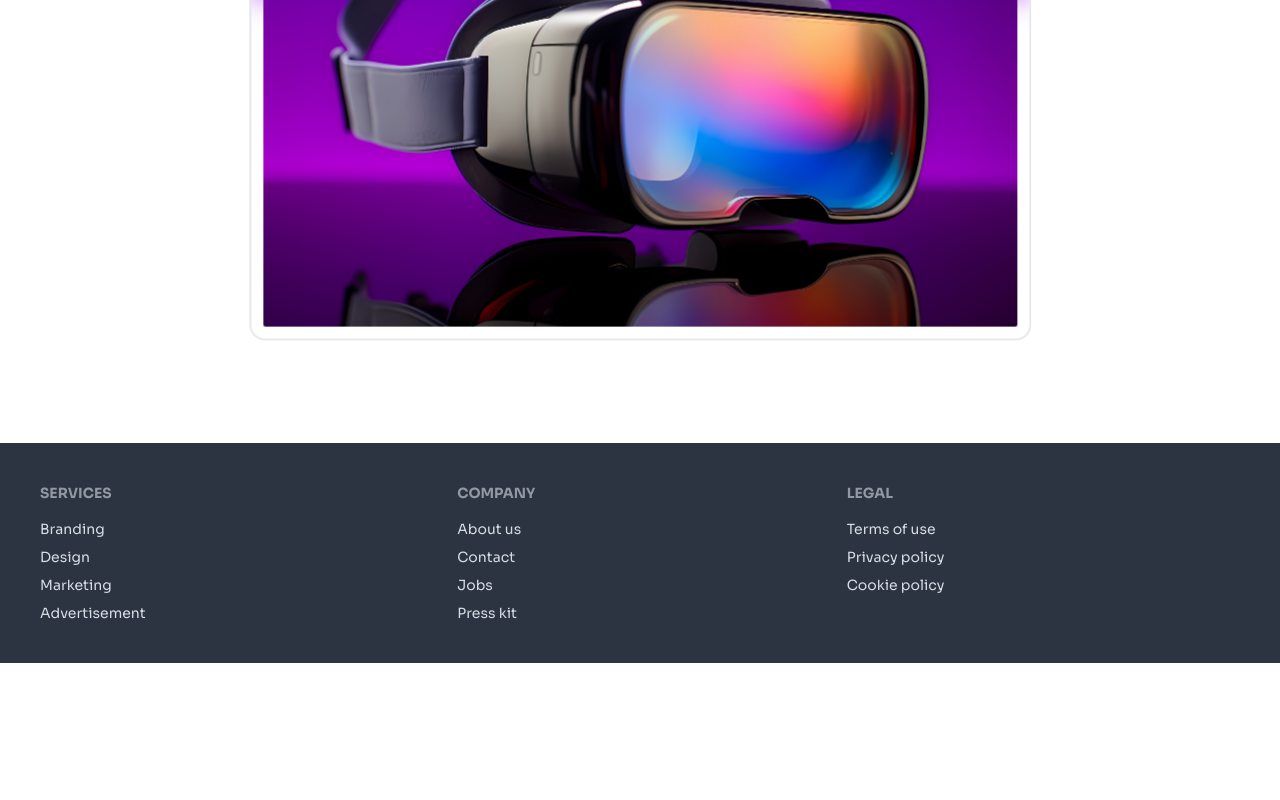
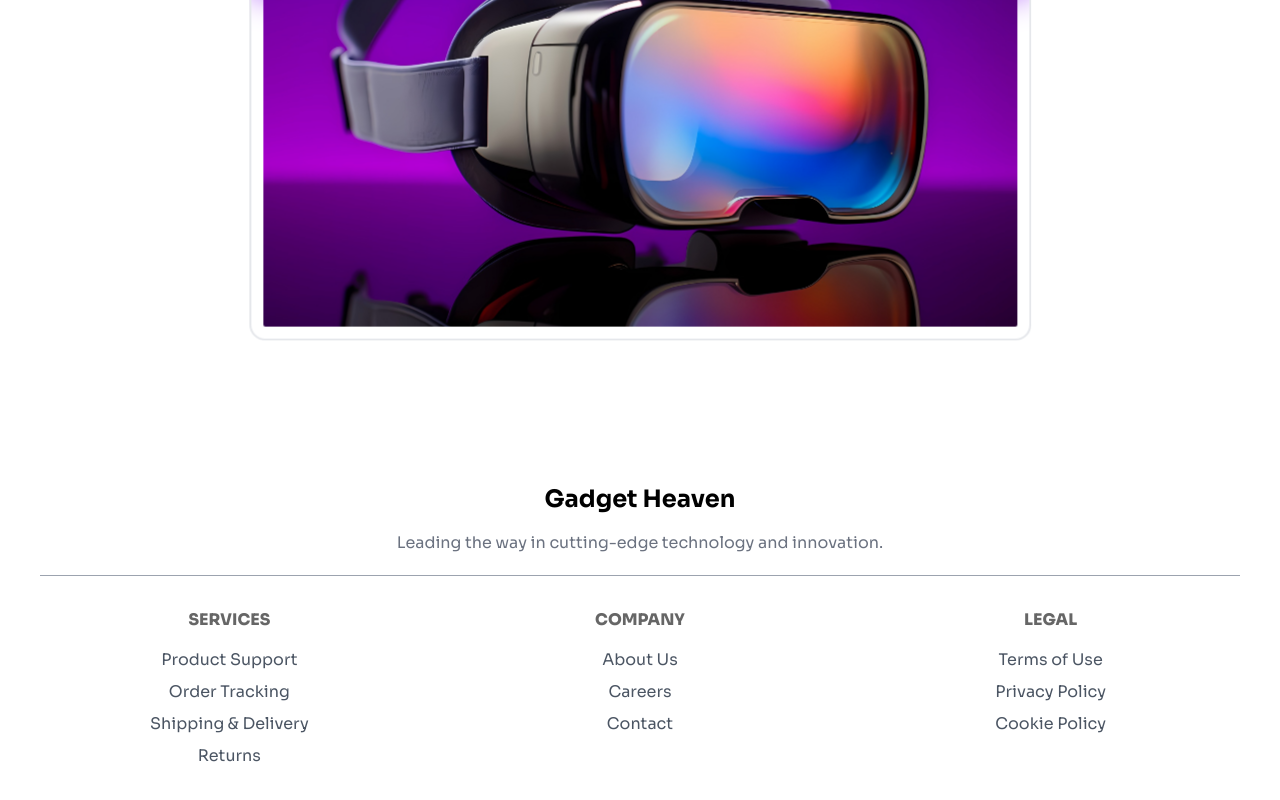
Before and after one commit to programming-hero-web-course-4/b10a8-gadget-heaven-SoyebuzamanNaim, a React (Vite) app: page / in a window 1280 px wide. Shown: the part 669-1469 px from the top of the page. Before the commit the page ends 1332 px from the top, so only its background shows below. Built offline with nearby package versions, Linux system fonts and the light colour scheme.

Commit message:
footer done

```diff
--- a/src/assets/components/Footer/Footer.jsx
+++ b/src/assets/components/Footer/Footer.jsx
@@ -1,28 +1,70 @@
-
-
 const Footer = () => {
   return (
-      <footer className="footer bg-neutral text-neutral-content p-10">
+    <footer className="bg-white p-10">
+      <div className="container mx-auto text-center">
+        <h2 className="text-black text-2xl font-bold mb-4">Gadget Heaven</h2>
+        <p className="text-gray-500 pb-5 border-b border-gray-400">
+        Leading the way in cutting-edge technology and innovation.
+        </p>
+
+        <div className="grid grid-cols-1 md:grid-cols-3 gap-8 pt-8">
           <nav>
-        <h6 className="footer-title">Services</h6>
-        <a className="link link-hover">Branding</a>
-        <a className="link link-hover">Design</a>
-        <a className="link link-hover">Marketing</a>
-        <a className="link link-hover">Advertisement</a>
+            <h6 className="footer-title text-black font-extrabold mb-4">
+              Services
+            </h6>
+            <ul className="space-y-2">
+              <li>
+                <a className="link link-hover text-gray-600">Product Support</a>
+              </li>
+              <li>
+                <a className="link link-hover text-gray-600">Order Tracking</a>
+              </li>
+              <li>
+                <a className="link link-hover text-gray-600">
+                  Shipping & Delivery
+                </a>
+              </li>
+              <li>
+                <a className="link link-hover text-gray-600">Returns</a>
+              </li>
+            </ul>
           </nav>
+
           <nav>
-        <h6 className="footer-title">Company</h6>
-        <a className="link link-hover">About us</a>
-        <a className="link link-hover">Contact</a>
-        <a className="link link-hover">Jobs</a>
-        <a className="link link-hover">Press kit</a>
+            <h6 className="footer-title text-black font-extrabold mb-4">
+              Company
+            </h6>
+            <ul className="space-y-2">
+              <li>
+                <a className="link link-hover text-gray-600">About Us</a>
+              </li>
+              <li>
+                <a className="link link-hover text-gray-600">Careers</a>
+              </li>
+              <li>
+                <a className="link link-hover text-gray-600">Contact</a>
+              </li>
+            </ul>
           </nav>
+
           <nav>
-        <h6 className="footer-title">Legal</h6>
-        <a className="link link-hover">Terms of use</a>
-        <a className="link link-hover">Privacy policy</a>
-        <a className="link link-hover">Cookie policy</a>
+            <h6 className="footer-title text-black font-extrabold mb-4">
+              Legal
+            </h6>
+            <ul className="space-y-2">
+              <li>
+                <a className="link link-hover text-gray-600">Terms of Use</a>
+              </li>
+              <li>
+                <a className="link link-hover text-gray-600">Privacy Policy</a>
+              </li>
+              <li>
+                <a className="link link-hover text-gray-600">Cookie Policy</a>
+              </li>
+            </ul>
           </nav>
+        </div>
+      </div>
     </footer>
   );
 };
```
Lines whose indentation alone changed are shown as unchanged.
